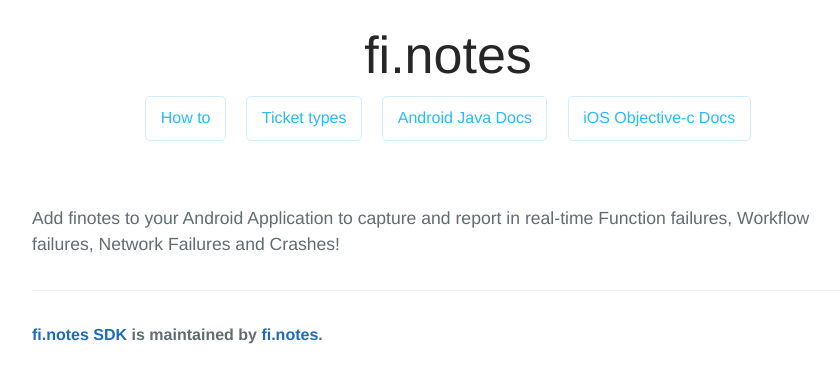
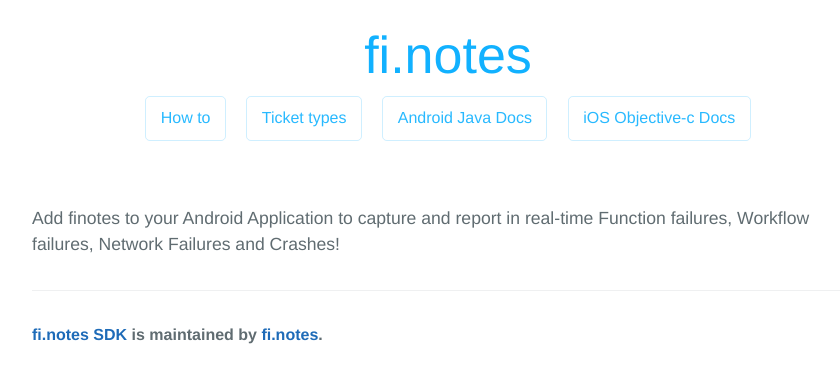
Before and after one commit to finotes/finotes.github.io, a Jekyll site: the page built from index.html, in a window 1280 px wide. Shown: the top 383 px of the page, without its empty margins (192-1032 px from the left). Built offline with Jekyll 4.4.1, drawn with Linux system fonts in a browser that asks for light colours; some web fonts are replaced.

Commit message:
Update style.css

```diff
--- a/css/style.css
+++ b/css/style.css
@@ -270,7 +270,7 @@ a:hover { text-decoration: underline; }
 @media screen and (min-width: 42em) and (max-width: 64em) { .page-header { padding: 3rem 4rem; } }
 @media screen and (max-width: 42em) { .page-header { padding: 2rem 1rem; } }
 
-.project-name { margin-top: 0;font-size: 1.875rem; color: #262626; font-weight: 300; margin-bottom: 0.1rem; }
+.project-name { margin-top: 0;font-size: 1.875rem; color: #11b1ff; font-weight: 300; margin-bottom: 0.1rem; }
 @media screen and (min-width: 64em) { .project-name { font-size: 3.25rem; } }
 @media screen and (min-width: 42em) and (max-width: 64em) { .project-name { font-size: 2.25rem; } }
 @media screen and (max-width: 42em) { .project-name { font-size: 1.75rem; } }
```
